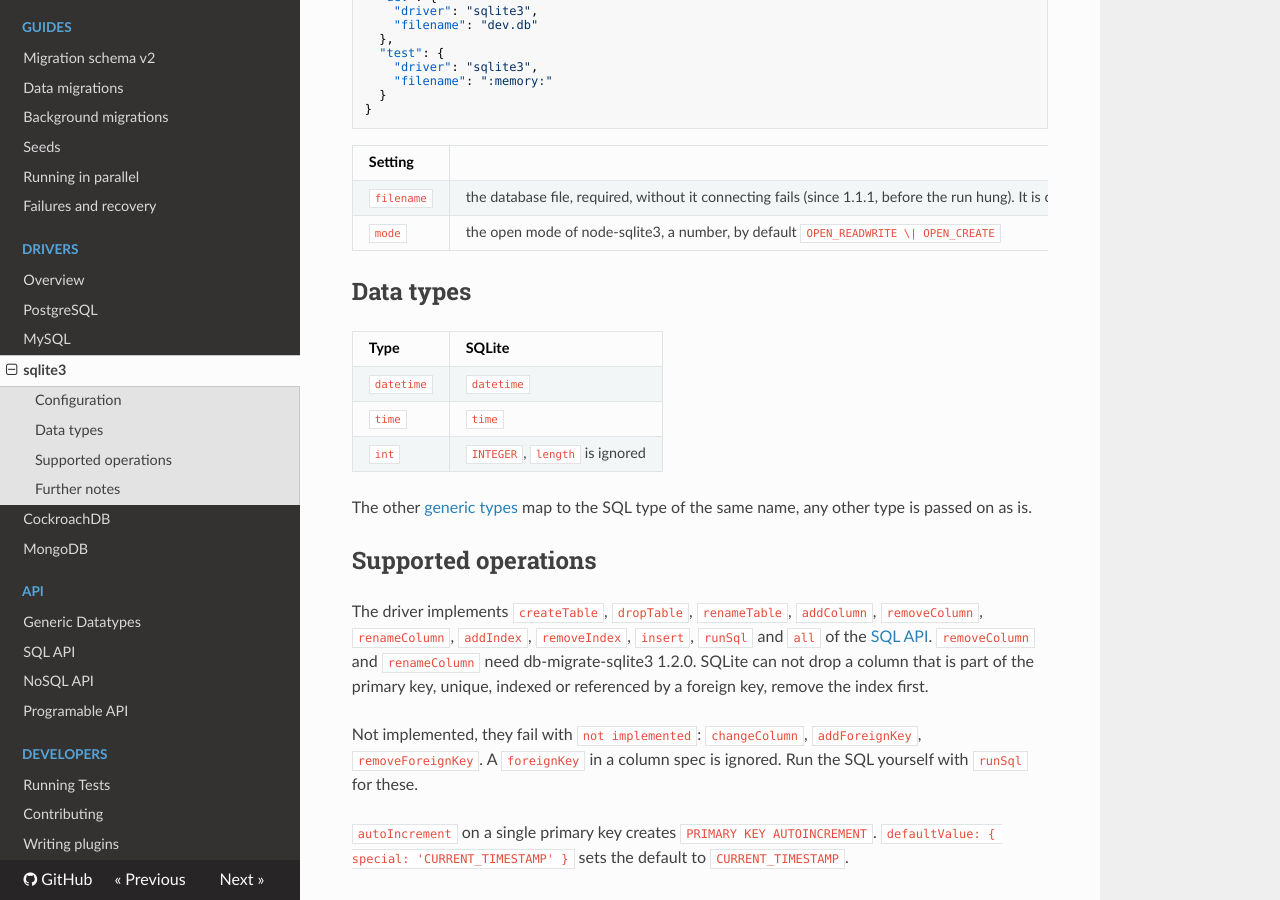
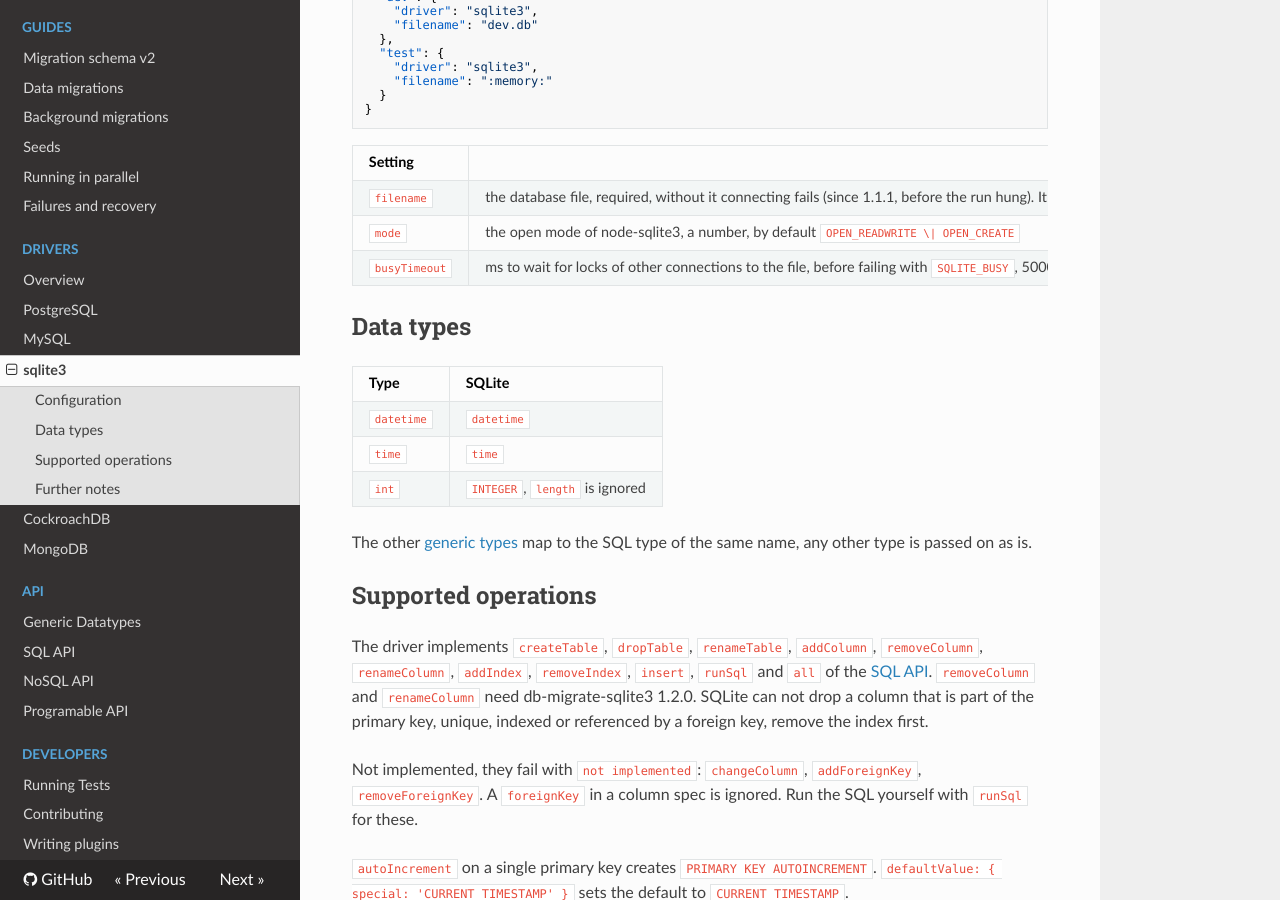
Before and after one commit to db-migrate/english-docs, an MkDocs documentation site: the page built from docs/Drivers/sqlite3.md, in a window 1280 px wide and 900 px high, scrolled down 357 px. Built offline with MkDocs 1.6.1, drawn with Linux system fonts in a browser that asks for light colours; nearby versions of some CDN libraries.

Commit message:
docs: busyTimeout of sqlite3

```diff
--- a/docs/Drivers/sqlite3.md
+++ b/docs/Drivers/sqlite3.md
@@ -23,6 +23,7 @@ Based on [node-sqlite3](https://github.com/TryGhost/node-sqlite3).
 |---|---|
 | `filename` | the database file, required, without it connecting fails (since 1.1.1, before the run hung). It is created if it does not exist. |
 | `mode` | the open mode of node-sqlite3, a number, by default `OPEN_READWRITE \| OPEN_CREATE` |
+| `busyTimeout` | ms to wait for locks of other connections to the file, before failing with `SQLITE_BUSY`, 5000 by default (since 1.2.1) |
 
 ## Data types
 
```
